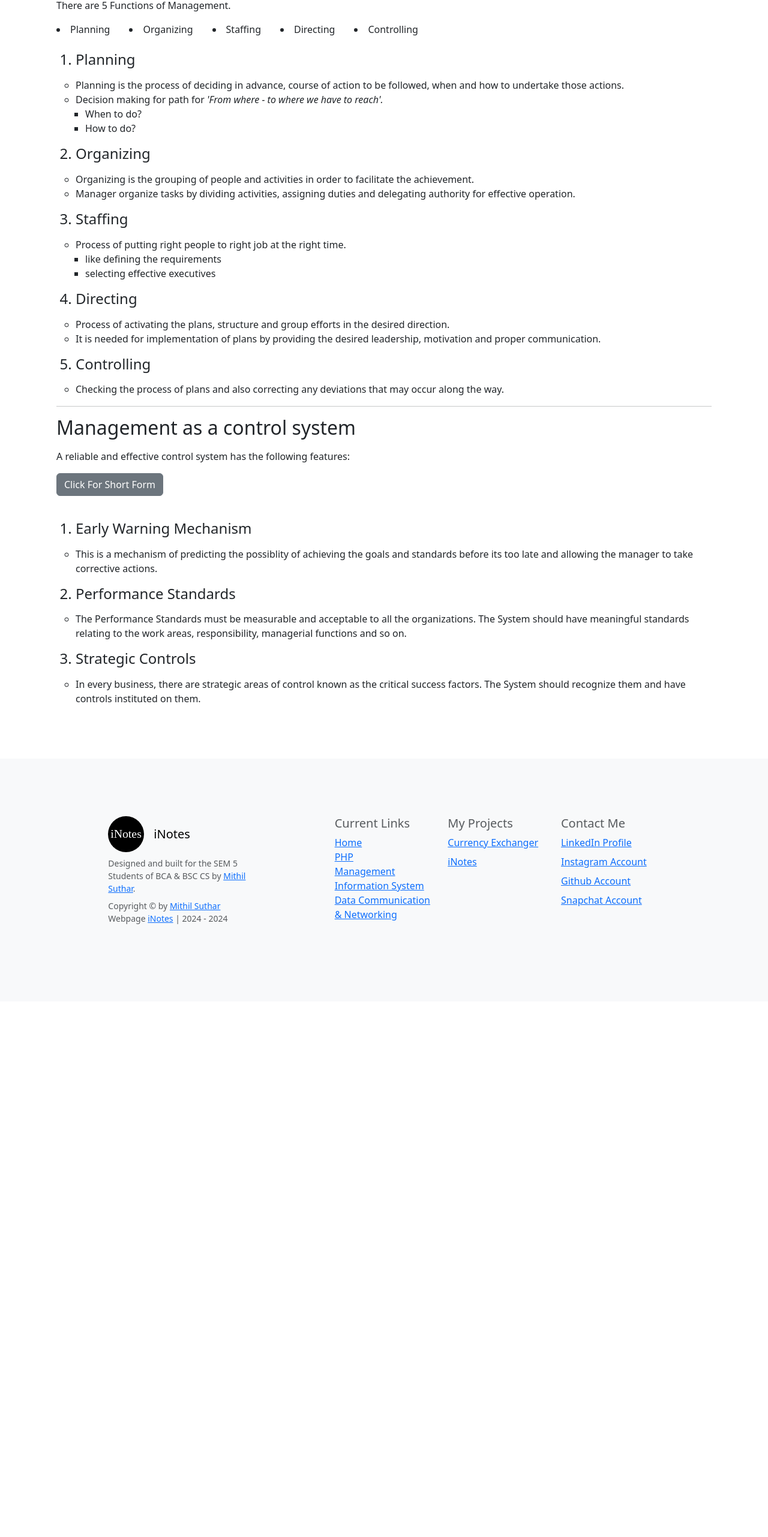
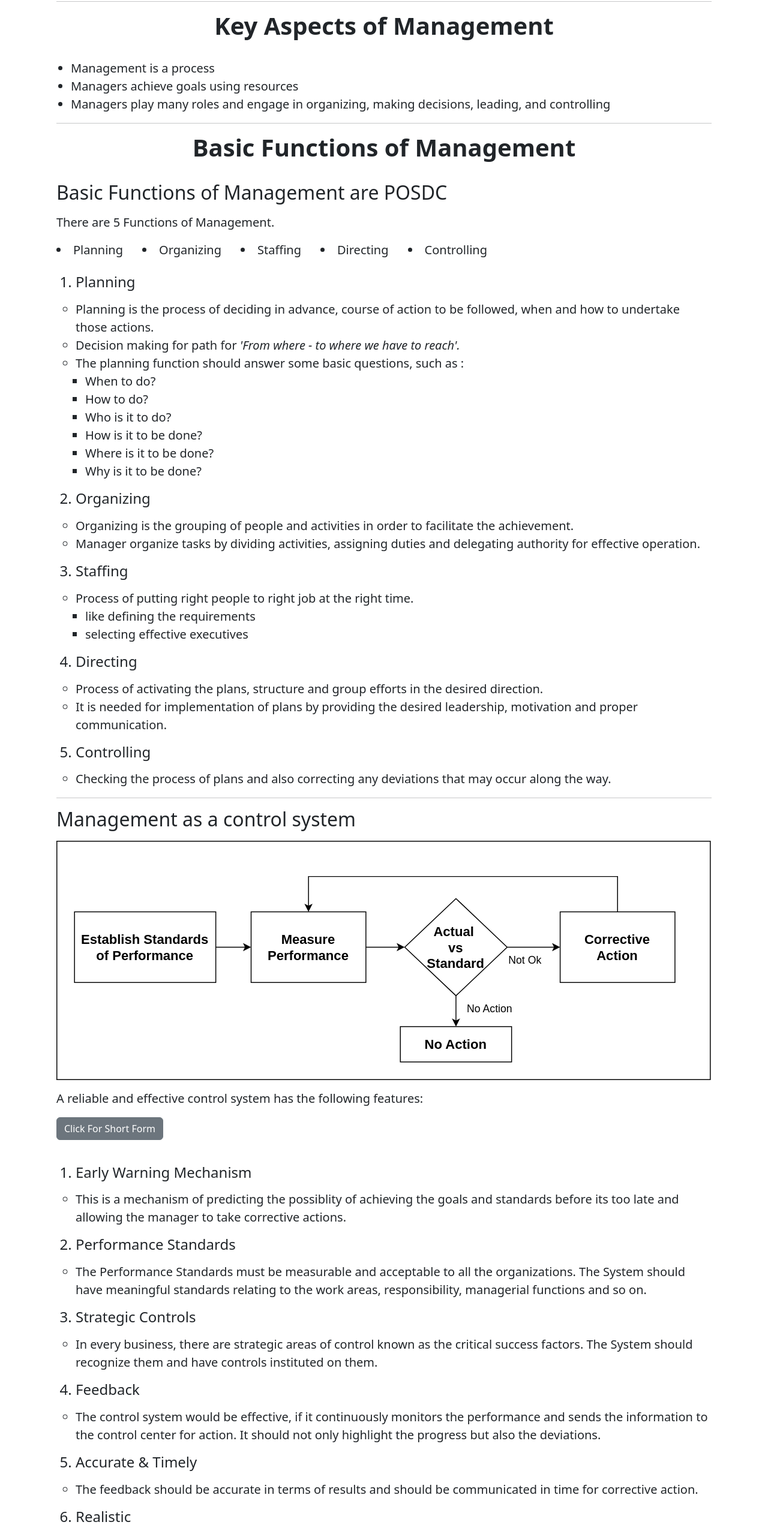
Before and after one commit to Mithil2603/misblog, a React (Create React App) app: page /misblog/basicfunctionsmanagement in a window 1280 px wide. Shown: the part 234-2797 px from the top of the page at 60% size. Before the commit the page ends 1904 px from the top, so only its background shows below. Built offline with nearby package versions, Linux system fonts and the light colour scheme.

Commit message:
Mis notes added

```diff
--- a/src/components/BasicFunctionsManagement.js
+++ b/src/components/BasicFunctionsManagement.js
@@ -1,13 +1,27 @@
 import React from 'react'
 import './Basic_Functions.css'
 import Collapse from './Collapse.js'
+import pic1 from './images/mispic1.svg'
 
 export default function Basic_Functions_Management() {
   return (
     <div className="main-container">
       <div className="container">
+        <h1 className="title"><b>What is Management?</b></h1>
+        <p className="text">
+          Management is a process of achieving an organization's goals and objectives by making the fullest use of available resources like men, materials, machines, money, methods etc.
+        </p>
+        <hr />
+        <h1 className="title"><b>Key Aspects of Management</b></h1>
+        <p className="text">
+          <ul className='mx-4'>
+            <li>Management is a process</li>
+            <li>Managers achieve goals using resources</li>
+            <li>Managers play many roles and engage in organizing, making decisions, leading, and controlling</li>
+          </ul>
+        </p>
+        <hr />
         <h1 className="title"><b>Basic Functions of Management</b></h1>
-        <hr />
         <h2 className="secondary-title">Basic Functions of Management are POSDC</h2>
         <p className="text">
           There are 5 Functions of Management.
@@ -26,9 +40,14 @@ export default function Basic_Functions_Management() {
               <ul>
                 <li>Planning is the process of deciding in advance, course of action to be followed, when and how to undertake those actions.</li>
                 <li>Decision making for path for <i>'From where - to where we have to reach'.</i>
+                <li>The planning function should answer some basic questions, such as :</li>
                   <ul className='text-indent'>
                     <li>When to do?</li>
                     <li>How to do?</li>
+                    <li>Who is it to do?</li>
+                    <li>How is it to be done?</li>
+                    <li>Where is it to be done?</li>
+                    <li>Why is it to be done?</li>
                   </ul>
                 </li>
               </ul>
@@ -68,6 +87,7 @@ export default function Basic_Functions_Management() {
         </p>
         <hr />
         <h2 className="secondary-title">Management as a control system</h2>
+        <img className='fiximg' src={pic1} alt="Management as a control system" />
         <p className="text">
           A reliable and effective control system has the following features:
         </p>
@@ -92,6 +112,36 @@ export default function Basic_Functions_Management() {
                 <li>In every business, there are strategic areas of control known as the critical success factors. The System should recognize them and have controls instituted on them.</li>
               </ul>
             </p>
+            <h4><li>Feedback</li></h4>
+            <p className='text'>
+              <ul>
+                <li>The control system would be effective, if it continuously monitors the performance and sends the information to the control center for action. It should not only highlight the progress but also the deviations.</li>
+              </ul>
+            </p>
+            <h4><li>Accurate & Timely</li></h4>
+            <p className='text'>
+              <ul>
+                <li>The feedback should be accurate in terms of results and should be communicated in time for corrective action.</li>
+              </ul>
+            </p>
+            <h4><li>Realistic</li></h4>
+            <p className='text'>
+              <ul>
+                <li>The system should be realistic so that the cost of control is far less than the benefits. The standards are realistic and are believed as achievable. Sufficient incentive and rewards are to be provided to motivate the people.</li>
+              </ul>
+            </p>
+            <h4><li>Information flow</li></h4>
+            <p className='text'>
+              <ul>
+                <li>The system should have the information flow aligned with the organization structure and the decision makers should ensure that the right people get the right information for action and decision making</li>
+              </ul>
+            </p>
+            <h4><li>Exception principle</li></h4>
+            <p className='text'>
+              <ul>
+                <li>The system should selectively approve some significant deviations from the performance standards on the principle of management by exception.</li>
+              </ul>
+            </p>
           </ol>
         </div>
       </div>
--- a/src/components/Basic_Functions.css
+++ b/src/components/Basic_Functions.css
@@ -1,11 +1,16 @@
 .main-container{
     /* width: 100vw; */
     height: auto;
+    font-size: 1.25rem;
 }
 
 .container{
     /* background-color: gray; */
     padding: 1.5rem;
+}
+
+.fiximg{
+    width: inherit;
 }
 
 .description{
```
Also changed, not shown: src/components/images/mispic1.svg (added).
